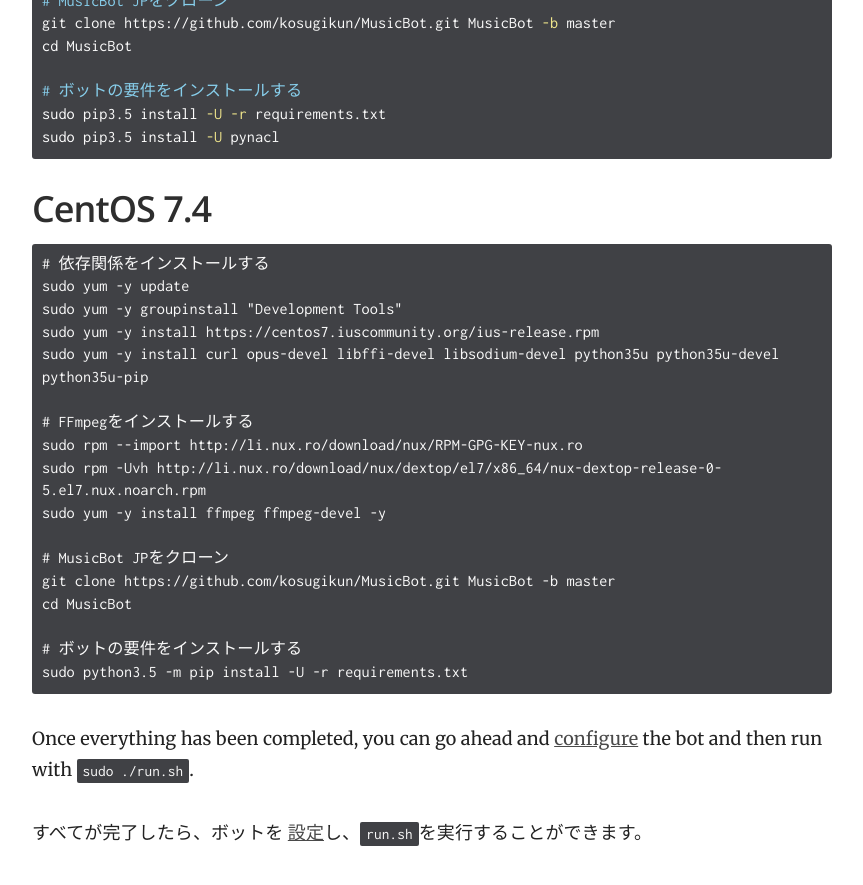
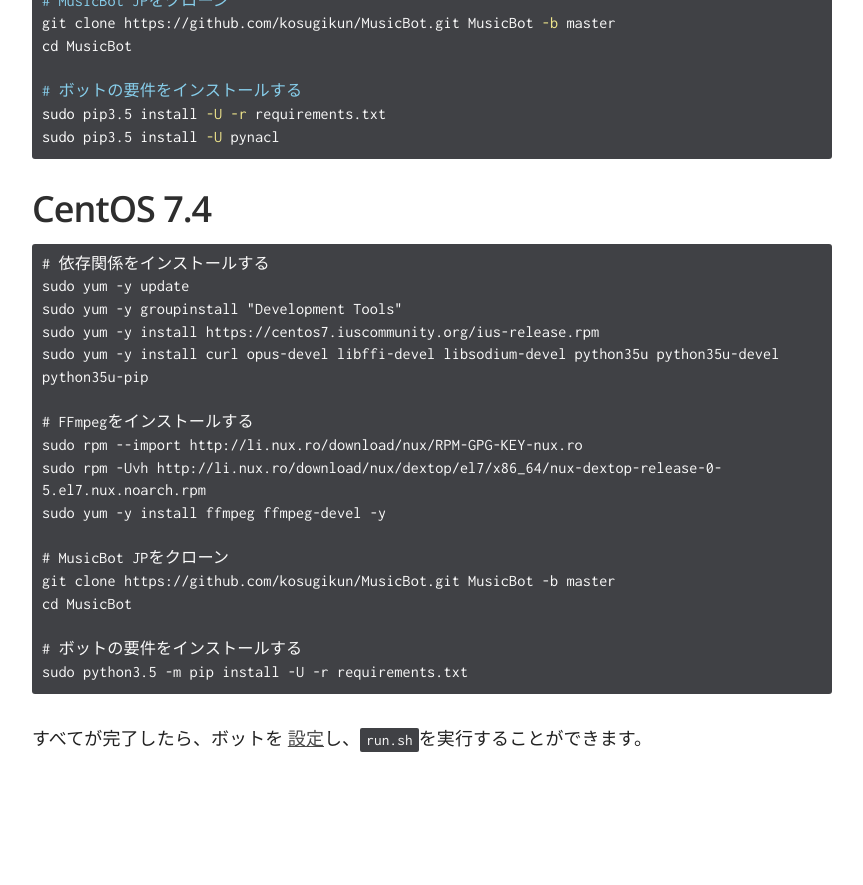
Before and after one commit to ritokun/MusicBot-1, a Jekyll site: the page built from _docs/installing/centos.md, in a window 1280 px wide and 900 px high, scrolled down 923 px. Shown: the top 885 px of the window, without its empty margins (358-1221 px from the left). Built offline with Jekyll 4.4.1, drawn with Linux system fonts in a browser that asks for light colours; after the commit the page ends 1729 px from its top, so only the background shows below that.

Commit message:
Update centos.md

```diff
--- a/_docs/installing/centos.md
+++ b/_docs/installing/centos.md
@@ -64,6 +64,4 @@
 ~~~
 {: title="CentOS 7.4" }
 
-Once everything has been completed, you can go ahead and [configure]({{ site.baseurl }}/using/configuration) the bot and then run with `sudo ./run.sh`.
-
 すべてが完了したら、ボットを [設定]({{ site.baseurl }}/using/configuration)し、`run.sh`を実行することができます。
```
